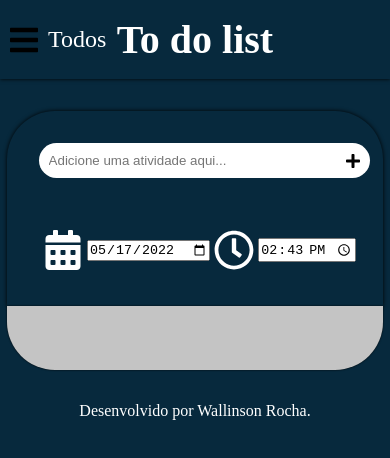
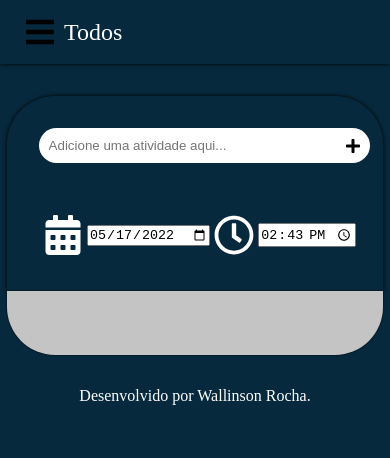
Before and after one commit to wallinsonrocha/todo-list-react, a React (Create React App) app: page / in a window 390 px wide. Shown: the top 458 px of the page. Built offline with nearby package versions, Linux system fonts and the light colour scheme.

Commit message:
Atualização mobile

```diff
--- a/src/components/Header/style.css
+++ b/src/components/Header/style.css
@@ -15,3 +15,10 @@
 
     font-size: 250%;
 }
+
+/* Mobile */
+    @media only screen and (max-width:768px) {
+            .logo{
+                display: none;
+            }
+        }
--- a/src/components/Header/style.js
+++ b/src/components/Header/style.js
@@ -6,6 +6,10 @@ export const Container = styled.div`
 
     align-items: center;
     box-shadow: 0 0 4px #000;
+
+    @media only screen and (max-width:768px) {
+        padding: 2em;
+    }
 `
 
 export const Icon = styled.div`
```
